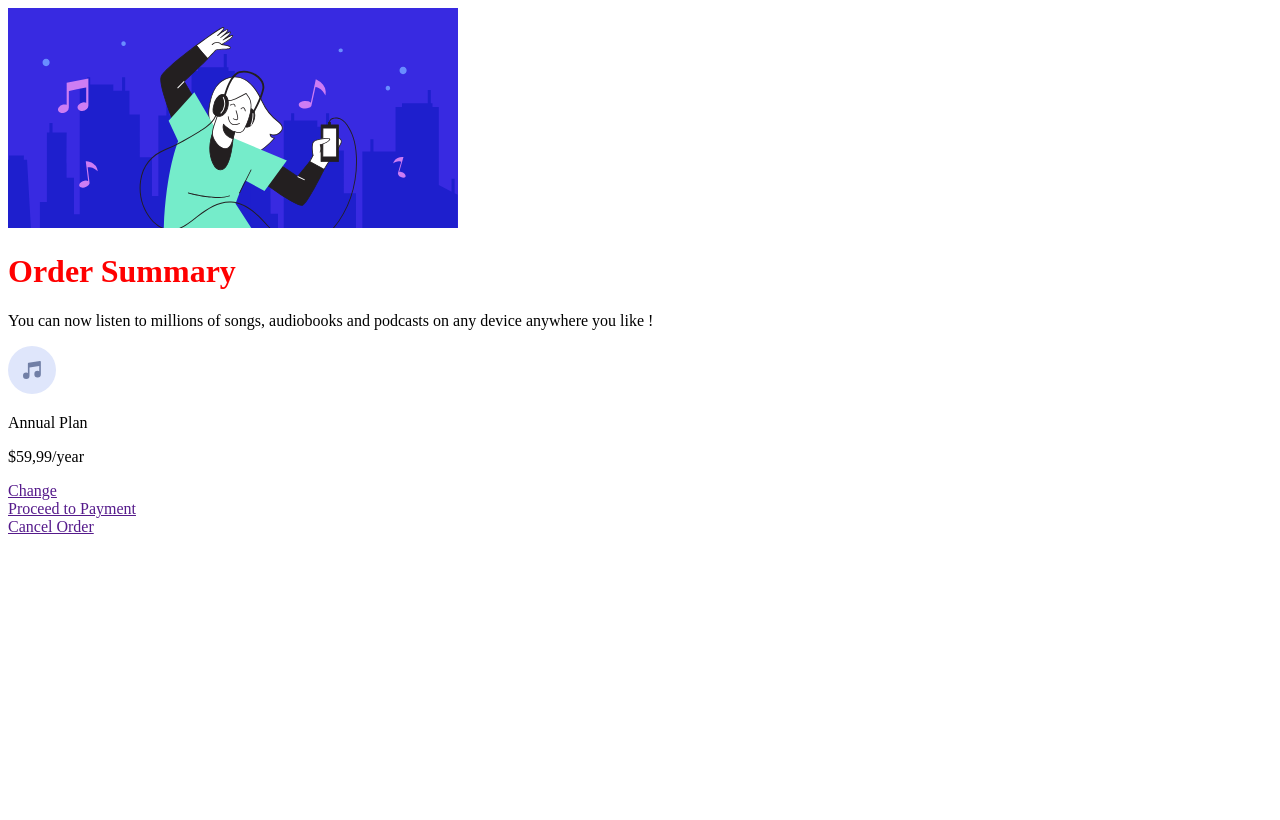
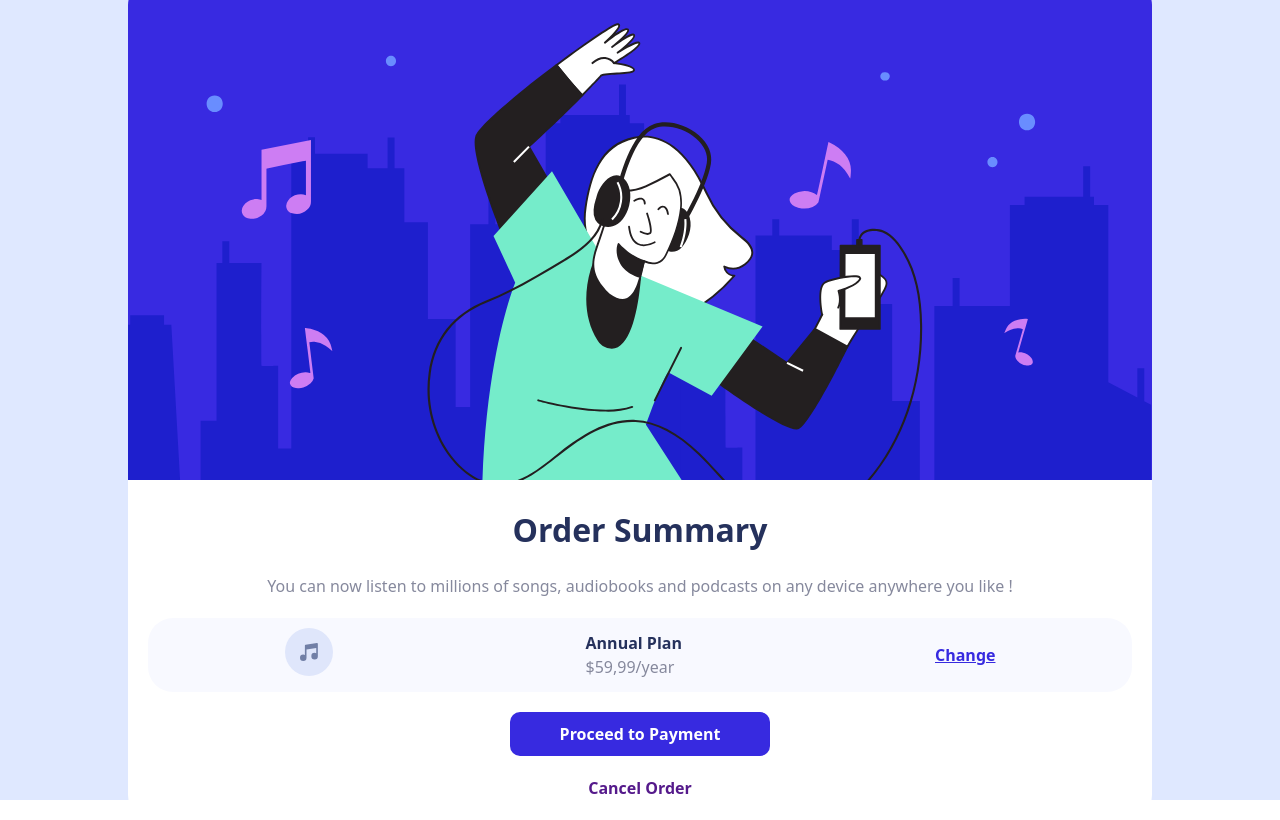
Before and after one commit to Boris74000/Frontend-Mentor---Order-summary-component-challenge, a website: page index.html in a window 1280 px wide. Drawn offline with Linux system fonts and the light colour scheme.

Commit message:
Compiled files

```diff
--- a/css/style.css
+++ b/css/style.css
@@ -1,5 +1,119 @@
+*,
+*::before,
+*::after {
+  box-sizing: border-box;
+  /* 1 */
+  min-width: 0;
+  /* 2 */
+}
+
+html {
+  font-size: 100%;
+  -webkit-tap-highlight-color: transparent;
+  /* 1 */
+  -webkit-text-size-adjust: 100%;
+  /* 2 */
+  overflow-wrap: break-word;
+  /* 3 */
+}
+
+body {
+  margin: 0;
+  font-family: system-ui, -apple-system, BlinkMacSystemFont, "Segoe UI", Roboto, Oxygen-Sans, Ubuntu, Cantarell, "Helvetica Neue", sans-serif;
+  font-size: 1rem;
+  line-height: 1.5;
+  background-color: #ffffff;
+  color: #212529;
+}
+
+img {
+  width: 100%;
+}
+
+p, h1 {
+  margin: 0;
+}
+
+a {
+  text-decoration: none;
+}
+
+.container {
+  background-color: #dfe8ff;
+  height: 100vh;
+  display: flex;
+  justify-content: center;
+  align-items: center;
+}
+
+h1, .card__description, .card__subscription--paraAnnualPlan {
+  text-align: center;
+  color: #25315c;
+}
+
+.card__description {
+  padding: 0 20px;
+}
+
 h1 {
-  color: red;
+  margin-bottom: 20px;
+}
+
+p {
+  color: #86899d;
+}
+
+.card {
+  width: 80%;
+  background-color: #ffffff;
+}
+.card > div:not(div:first-child) {
+  margin-top: 20px;
+  margin-bottom: 20px;
+}
+
+.card, .card__subscription {
+  border-radius: 25px;
+}
+
+.card__illustration {
+  border-radius: 25px 25px 0 0;
+}
+
+.card__subscription {
+  background-color: #f8f9ff;
+  display: flex;
+  align-items: center;
+  justify-content: space-around;
+  margin: 0 20px;
+  padding: 10px;
+}
+.card__subscription--linkChangeSubscription {
+  color: #372ae0;
+}
+
+.card__subscription--linkChangeSubscription {
+  text-decoration: underline;
+}
+
+.card__payment, .card__cancel {
+  display: flex;
+  justify-content: center;
+}
+
+.btn-payment, .card__cancel, h1, .card__subscription--paraAnnualPlan, .card__subscription--linkChangeSubscription {
+  font-weight: bold;
+}
+
+.btn-payment {
+  background-color: #372ae0;
+  padding: 10px 50px;
+  color: #ffffff;
+  border-radius: 10px;
+}
+
+.card__cancel {
+  color: #737e94;
 }
 
 /*# sourceMappingURL=style.css.map */
```
Also changed, not shown: 1 other file.
